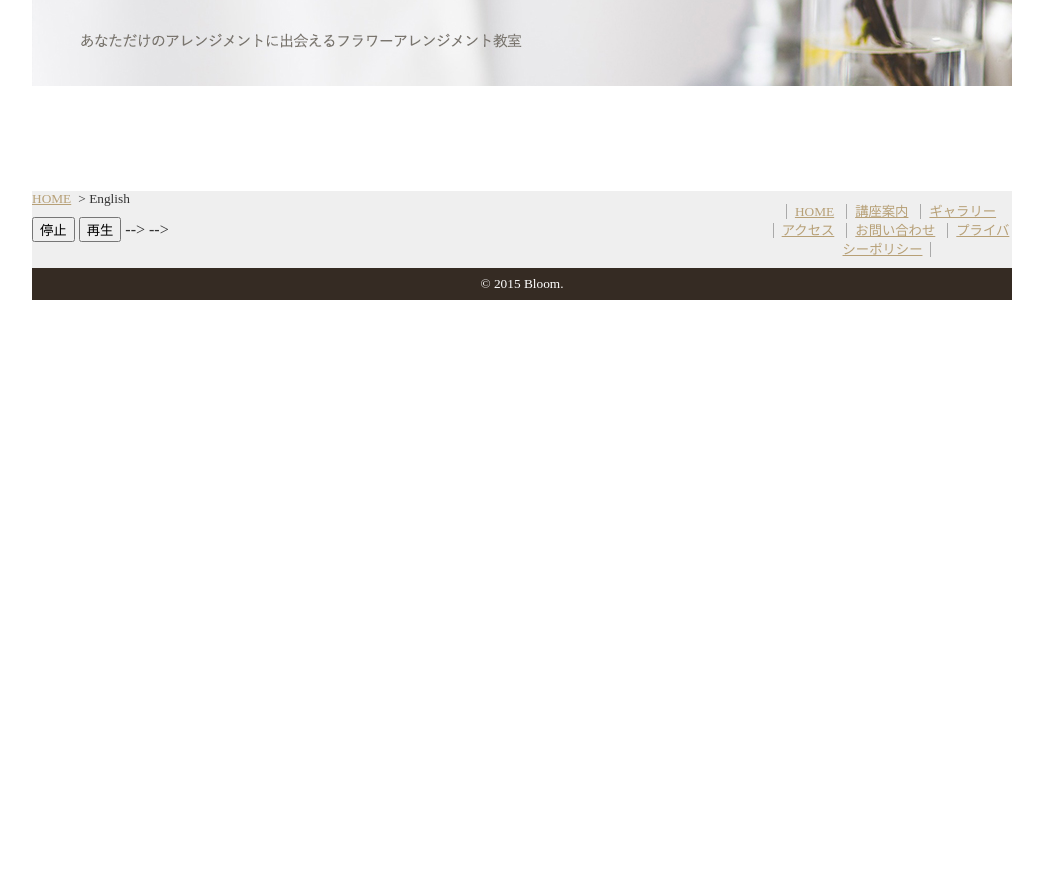
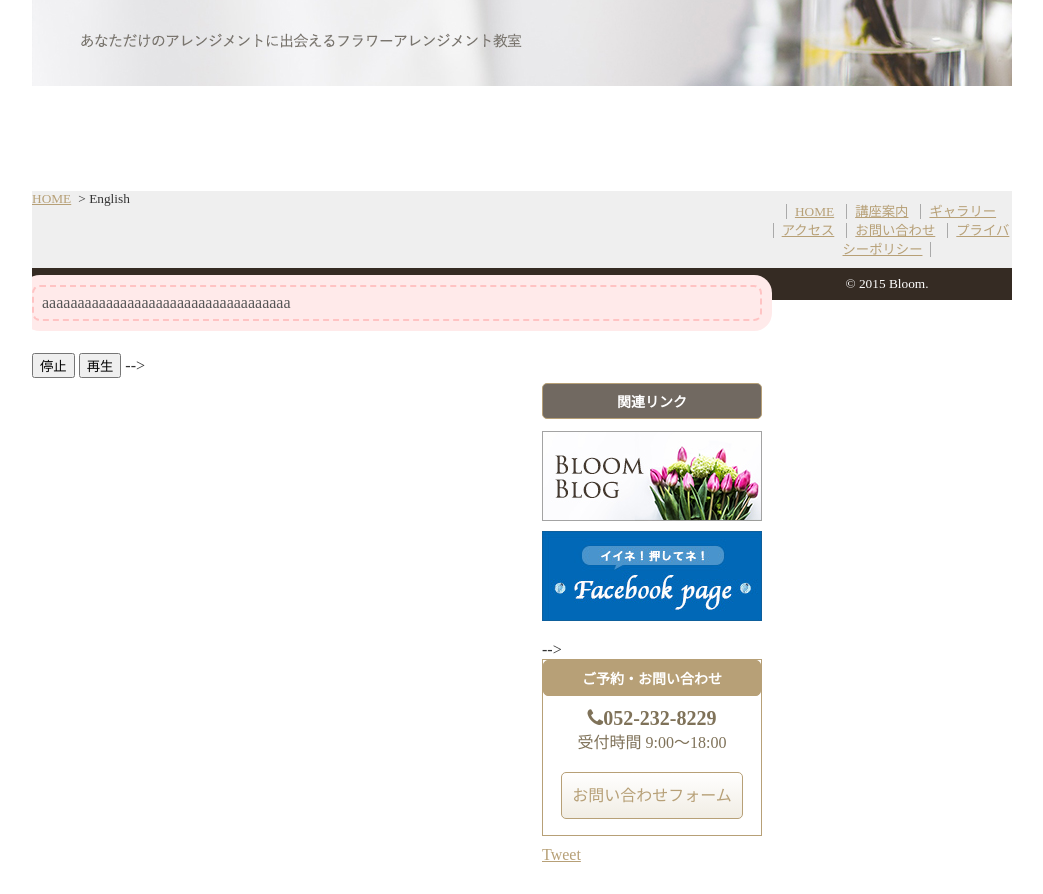
Before and after one commit to zkcyt/Bloom3, a plain HTML site: page English.html in a window 1280 px wide. Shown: the part 525-1419 px from the top of the page, without its empty margins (118-1161 px from the left). Before the commit the page ends 825 px from the top, so only its background shows below. Drawn offline with Linux system fonts and the light colour scheme.

Commit message:
Box追加(english.html) 画面崩壊

```diff
--- a/English.html
+++ b/English.html
@@ -65,6 +65,18 @@
                     <li>English</li>
                 </ol>
             </div>
+            <br>
+            <br>
+            <!-- <div class="box15">
+                <p>aaaaaaaaaaaaaaaaaaaaaaaaaaaaaaaaaaa</p>
+            </div> -->
+
+            <section id="point">
+                <div class="box15">
+                    <p>aaaaaaaaaaaaaaaaaaaaaaaaaaaaaaaaaaa</p>
+                </div>
+                <!-- <h2>ブルームのこだわり</h2> -->
+                <section>
                     <!-- <section id="point">
                 <h2>ブルームのこだわり</h2>
                 <section>
@@ -133,7 +145,7 @@
                     <!--/メイン-->
 
                     <!-- サイド -->
-            <!-- <aside id="sidebar">
+                    <aside id="sidebar">
                         <section id="side_banner">
                             <h2>関連リンク</h2>
                             <ul>
@@ -146,7 +158,7 @@
                                 <!--　href="#"　リンク先が未定、target="_blank" リンク先は別ウィンドウで開く      -->
                             </ul>
                         </section> -->
-            <!-- <section id="side_contact">
+                        <section id="side_contact">
                             <h2>ご予約・お問い合わせ</h2>
                             <address><i class="fa fa-phone"></i>052-232-8229</address>
                             <p>受付時間 9:00〜18:00</p>
@@ -165,7 +177,7 @@
                                 }
                             }(document, 'script', 'twitter-wjs');
                         </script>
-            </aside> -->
+                    </aside>
                     <!-- /サイド -->
         </div>
         <!--/wrapper-->
--- a/css/style.css
+++ b/css/style.css
@@ -483,6 +483,24 @@ fig {
 }
 
 
+/* Englishページ */
+
+.box15 {
+    padding: 0.2em 0.5em;
+    margin: 2em 0;
+    color: #565656;
+    background: #ffeaea;
+    box-shadow: 0px 0px 0px 10px #ffeaea;
+    border: dashed 2px #ffc3c3;
+    border-radius: 8px;
+}
+
+.box15 p {
+    margin: 0;
+    padding: 0;
+}
+
+
 /* ---------------------------------
 メディアクエリー
 --------------------------------- */
```
Lines whose indentation alone changed are shown as unchanged.
